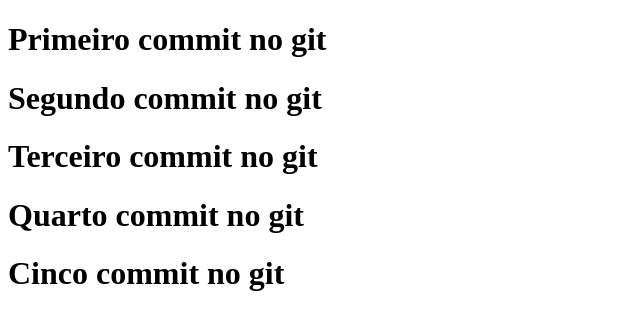
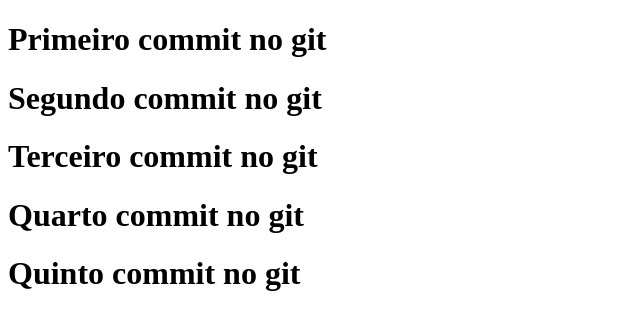
Before and after one commit to Lari-x/AulaEngSoft, a plain HTML site: page index.html in a window 1280 px wide. Shown: the whole page, without its empty margins (0-640 px from the left). Drawn offline with Linux system fonts and the light colour scheme.

Commit message:
mensagem

```diff
--- a/index.html
+++ b/index.html
@@ -10,6 +10,6 @@
     <h1>Segundo commit no git</h1>
     <h1>Terceiro commit no git</h1>
     <h1>Quarto commit no git</h1>
-    <h1>Cinco commit no git</h1>
+    <h1>Quinto commit no git</h1>
 </body>
 </html>
```
